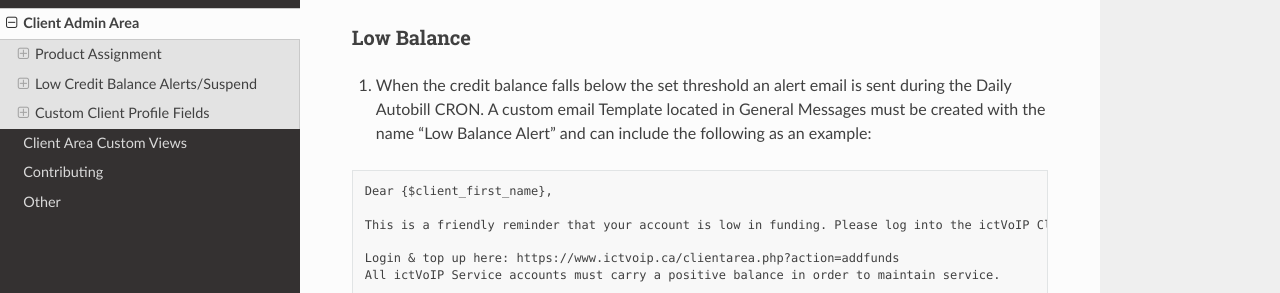
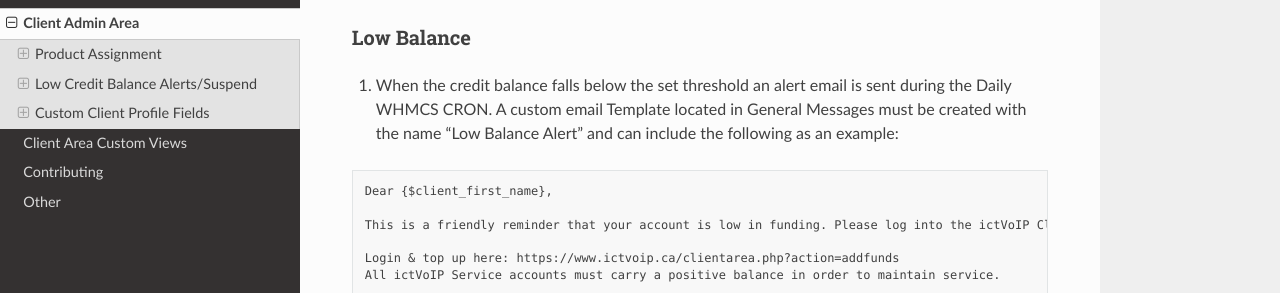
Before and after one commit to ictvoip/ictvoip-docs, a Sphinx documentation site: the page built from docs/source/clientadmin/clientadmin.rst, in a window 1280 px wide and 900 px high, scrolled down 5273 px. Shown: the part 182-475 px from the top of the window. Built offline with Sphinx 7.4.7 and the Read the Docs theme 2.0.0, drawn with Linux system fonts in a browser that asks for light colours; pages that are not in the unit, such as notebooks, are missing from menus.

Commit message:
Update clientadmin.rst

```diff
--- a/docs/source/clientadmin/clientadmin.rst
+++ b/docs/source/clientadmin/clientadmin.rst
@@ -168,7 +168,7 @@ Low Credit Balance Thresholds are set within the Client Profile. When a low bala
 Low Balance
 *************
 
-1) When the credit balance falls below the set threshold an alert email is sent during the Daily Autobill CRON. A custom email Template located in General Messages must be created with the name "Low Balance Alert" and can include the following as an example:
+1) When the credit balance falls below the set threshold an alert email is sent during the Daily WHMCS CRON. A custom email Template located in General Messages must be created with the name "Low Balance Alert" and can include the following as an example:
 
 ::
 
```
